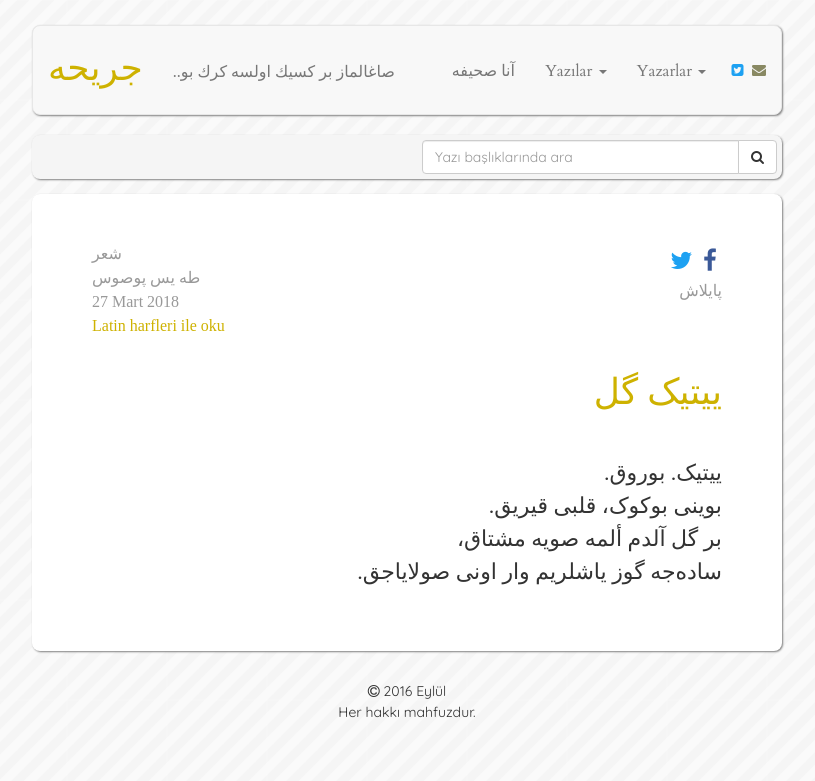
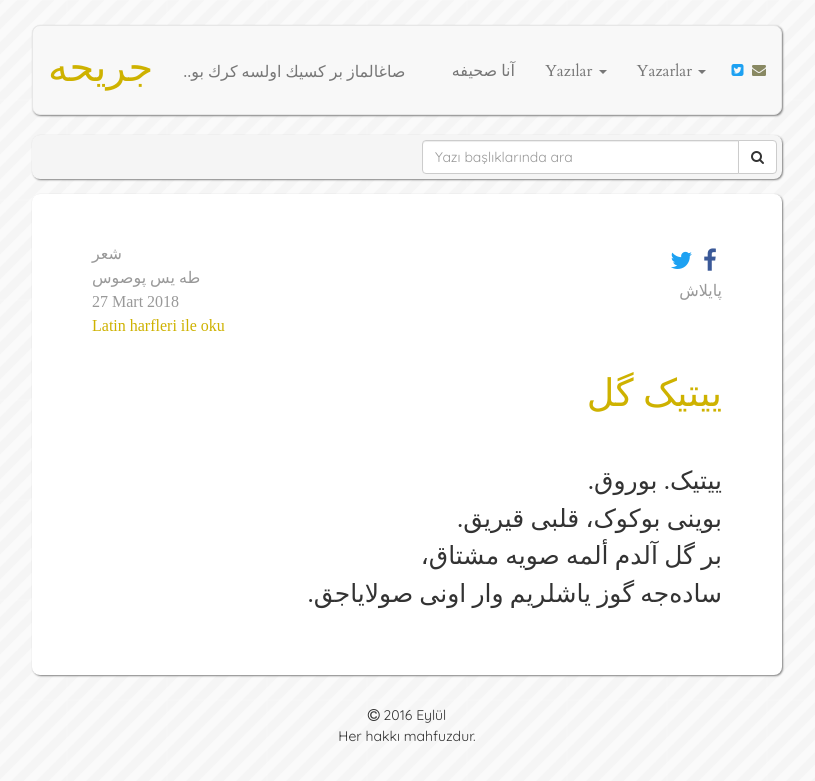
Before and after one commit to muhammedaydogdu/muhammedaydogdu.github.io, a Jekyll site: the page built from _posts/2018-03-27-yitik-gul-os.md, in a window 1280 px wide. Shown: the top 781 px of the page, without its empty margins (233-1048 px from the left). Built offline with Jekyll 4.4.1, drawn with Linux system fonts in a browser that asks for light colours; some web fonts are replaced.

Commit message:
Update style.css

```diff
--- a/css/style.css
+++ b/css/style.css
@@ -139,13 +139,13 @@ nav li a.social {
 }
 
 .container .jumbotron .os-text p {
-  font-size: 22px;
+  font-size: 25px;
 }
 
 .container .jumbotron h2.os-text {
-  font-size: 36px;
+  font-size: 38px;
 }
 
 #os-baslik {
-  font-size: 36px;
+  font-size: 40px;
 }
```
